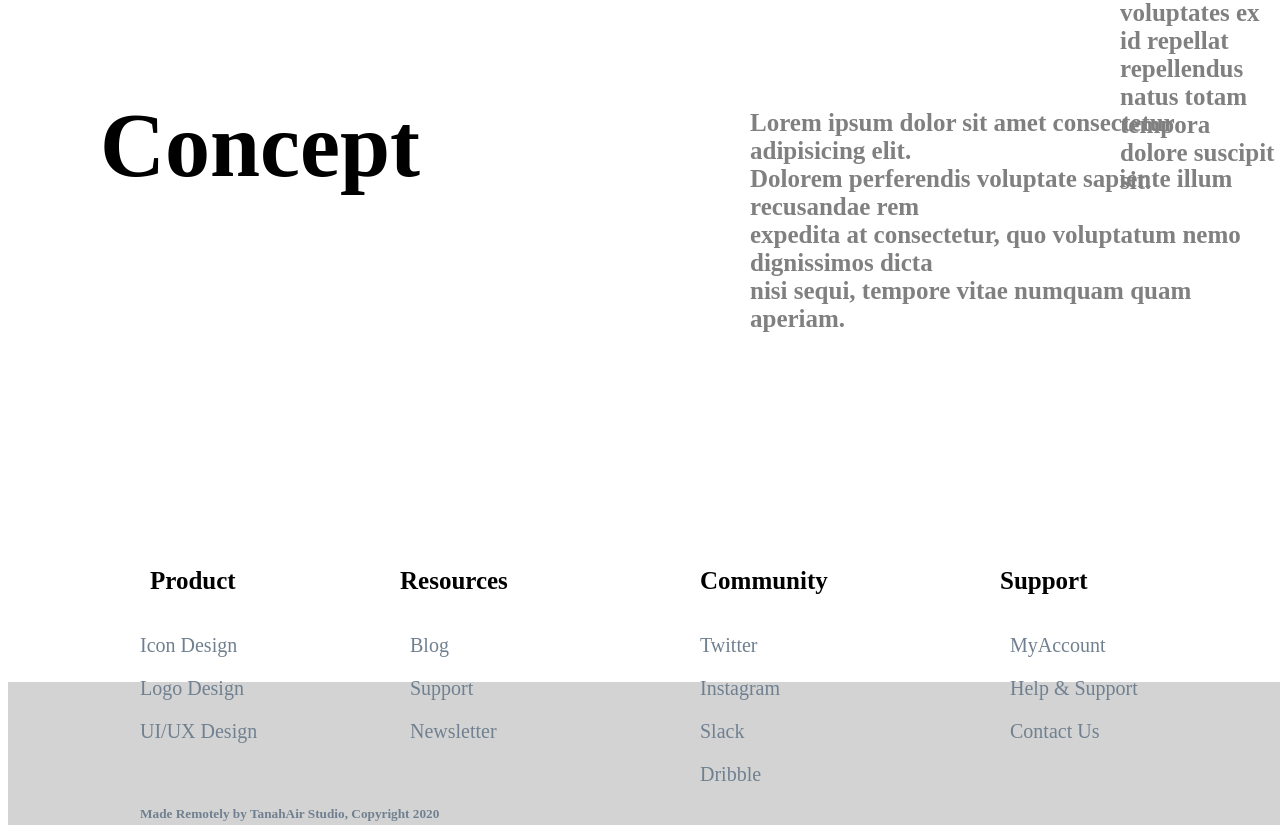
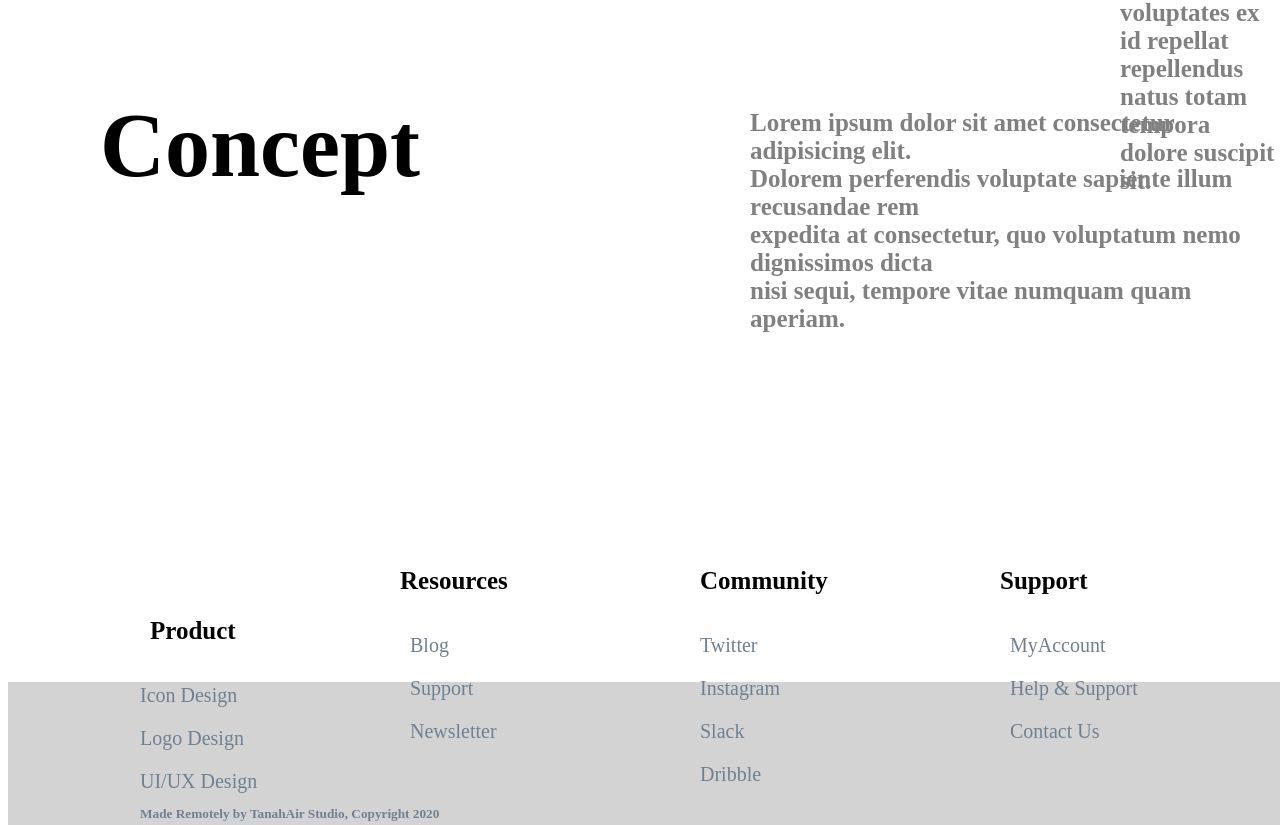
Before and after one commit to ShreyaVinodBarad/Assignment-02-Skill-Vertex-, a plain HTML site: page index.html in a window 1280 px wide. Shown: the part 5166-5991 px from the top of the page. Drawn offline with nearby package versions, Linux system fonts and the light colour scheme.

Commit message:
Changes Done!

```diff
--- a/style.css
+++ b/style.css
@@ -375,14 +375,14 @@ img{
 .footer1 h4{
     position: absolute;
     left: 150px;
-    top: 5700px;
+    top: 5750px;
     font-size: 25px;
     cursor: pointer;
 }
 .footer1 ul{
     position: absolute;
     left: 80px;
-    top: 5770px;
+    top: 5820px;
     font-size: 20px;
     color: slategray;
     cursor: pointer;
```
